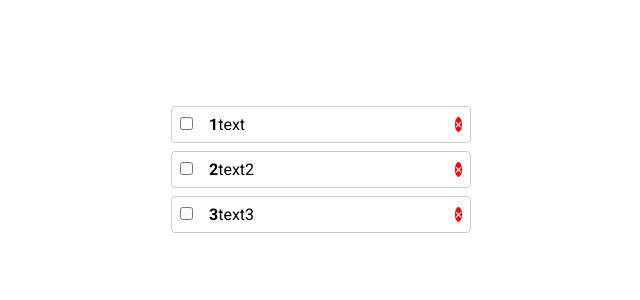
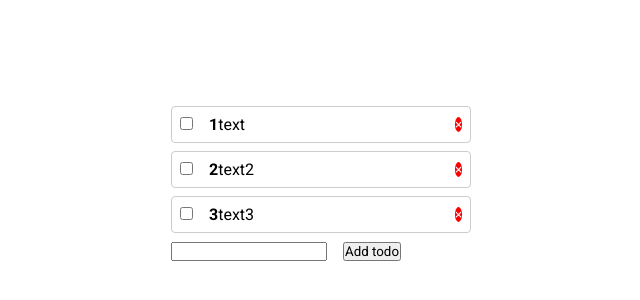
Before and after one commit to itmrgodsend/ReactTodoApp, a React (Create React App) app: page / in a window 1280 px wide. Shown: the part 94-394 px from the top of the page, without its empty margins (319-959 px from the left). Built offline with nearby package versions, Linux system fonts and the light colour scheme.

Commit message:
add adding todo

```diff
--- /dev/null
+++ b/src/Components/AddTodo.jsx
@@ -0,0 +1,18 @@
+import React, {useState} from 'react';
+
+const AddTodo = (props) => {
+    const [inputValue, setInputValue] = useState('');
+    let submit = (e) => {
+        e.preventDefault();
+        props.addTodoItem(inputValue);
+
+    }
+    return (
+        <form onSubmit={submit}>
+            <input maxLength="32" value={inputValue} onChange={e => setInputValue(e.target.value)}/>
+            <button type='submit'>Add todo</button>
+        </form>
+    );
+};
+
+export default AddTodo;
--- a/src/Components/TodoContainer.jsx
+++ b/src/Components/TodoContainer.jsx
@@ -11,14 +11,14 @@ let mapStateToProps = (state) => {
 
 let mapDispatchToProps = (dispatch) => {
     return {
-        addTodo: (inputValue) => {
-            dispatch(addTodoCreator(inputValue))
-        },
         changeFlag: (id) => {
             dispatch(changeFlagCreator(id))
         },
-        removeTodo: (id) => {
+        removeTodoItem: (id) => {
             dispatch(removeTodoCreator(id))
+        },
+        addTodoItem: (inputValue) => {
+            dispatch(addTodoCreator(inputValue))
         }
     }
 }
--- a/src/Components/TodoItem.jsx
+++ b/src/Components/TodoItem.jsx
@@ -1,7 +1,7 @@
 import React from 'react';
 import styles from './Todo.module.css'
 
-const TodoItem = ({todo, changeFlag, removeTodo}) => {
+const TodoItem = ({todo, changeFlag, removeTodoItem}) => {
     /*const TodoElement = props.state.todos.map((e) => {
         return <li key={e.id}  className='TodoListItem'><strong>{e.id}&nbsp;&nbsp;&nbsp;</strong>{e.text}</li>
     })*/
@@ -17,7 +17,7 @@ if (todo.completed) {
                 <strong>{todo.id}</strong>
                 {todo.text}
             </span>
-            <button className='rm' onClick={() => removeTodo(todo.id)}>&times;</button>
+            <button className='rm' onClick={() => removeTodoItem(todo.id)}>&times;</button>
         </li>
 
     );
--- a/src/Components/TodoList.jsx
+++ b/src/Components/TodoList.jsx
@@ -1,12 +1,11 @@
 import React, {useState} from 'react';
 import TodoItem from "./TodoItem";
-import Button from "@material-ui/core/Button";
-import PropTypes from 'prop-types'
 import store from "../redux/redux-store";
+import AddTodo from "./AddTodo";
+
 
 const TodoList = (props) => {
     console.log(store.getState())
-    const [inputValue, setInputValue] = useState('');
     /* let handleSubmit = (e) => {
          e.preventDefault()
          if (inputValue !== '') {
@@ -20,15 +19,14 @@ const TodoList = (props) => {
         <div>
             <ul>
                 {props.state.todos.map((todo) => {
-                    return <TodoItem todo={todo} key={todo.id} changeFlag={props.changeFlag} removeTodo={props.removeTodo}/>
+                    return <TodoItem todo={todo}
+                                     key={todo.id}
+                                     changeFlag={props.changeFlag}
+                                     removeTodoItem={props.removeTodoItem}
+                    />
                 })}
             </ul>
-            {/*<div className='FormStyle'>
-                <form onSubmit={handleSubmit}>
-                    <input maxLength="32" value={inputValue} onChange={event => setInputValue(event.target.value)}/>
-                    <Button type="submit">Add todo</Button>
-                </form>
-            </div>*/}
+            <AddTodo addTodoItem={props.addTodoItem}/>
         </div>
 
     );
```
Lines whose indentation alone changed are shown as unchanged.
